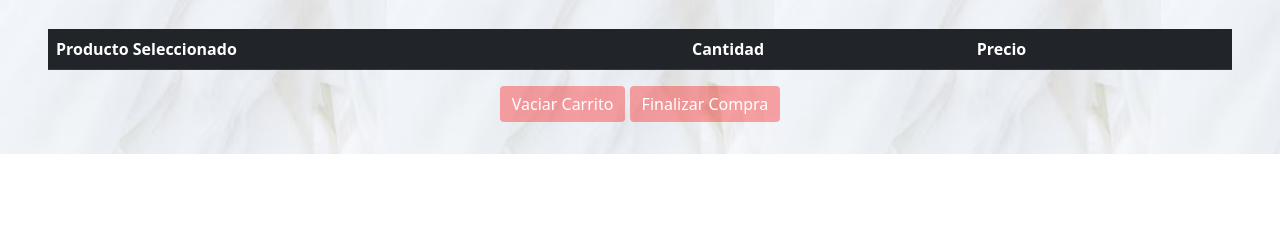
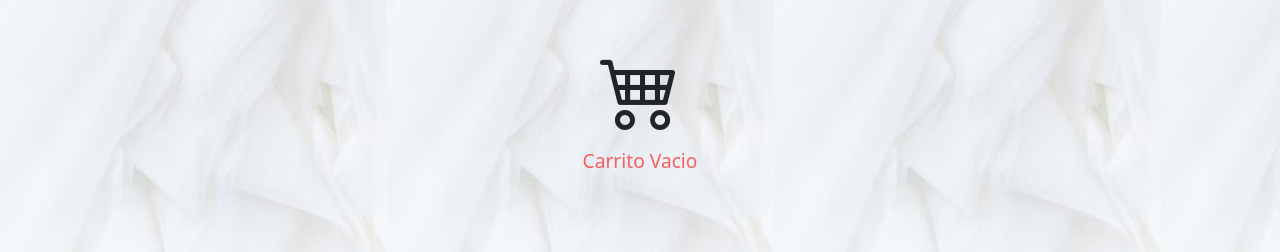
Before and after one commit to sofiasalguero/carrito-compras, a plain HTML site: page index.html in a window 1280 px wide. Shown: the part 784-1036 px from the top of the page. Before the commit the page ends 938 px from the top, so only its background shows below. Drawn offline with nearby package versions, Linux system fonts and the light colour scheme; some packages are replaced by stand-ins of ours; a script that the page names is missing.

Commit message:
Agrego display y hidden carrito

```diff
--- a/index.html
+++ b/index.html
@@ -10,6 +10,7 @@
     <link rel="stylesheet" href="sweetalert2.min.css">
     <!--Bootstrap-->
     <link href="https://cdn.jsdelivr.net/npm/bootstrap@5.1.3/dist/css/bootstrap.min.css" rel="stylesheet" integrity="sha384-1BmE4kWBq78iYhFldvKuhfTAU6auU8tT94WrHftjDbrCEXSU1oBoqyl2QvZ6jIW3" crossorigin="anonymous">
+    <link rel="stylesheet" href="https://cdn.jsdelivr.net/npm/bootstrap-icons@1.10.2/font/bootstrap-icons.css">
     <title>Carrito De Compras</title>
 </head>
 <body>
@@ -66,7 +67,12 @@
       <h2>Carrito De Compras</h2>
     </div>
 
-    <div class="table-contain">
+    <div class="carritoVacio">
+      <i class="bi bi-cart4"></i>
+      <h6>Carrito Vacio</h6>
+    </div>
+
+    <div class="table-contain" id="tabla">
       <table class="table table-dark">
         <thead>
           <tr>
@@ -83,7 +89,7 @@
       </table>
     </div>
 
-    <div class="seccion-botones">
+    <div class="seccion-botones" id="botonesTabla">
       <button class="btn" id="vaciarCarrito">Vaciar Carrito</button>
       <button class="btn" id="finalizarCompra">Finalizar Compra</button>
     </div>
--- a/index.js
+++ b/index.js
@@ -1,4 +1,8 @@
 let botones_comprar = document.querySelectorAll(".btn-comprar");
+let tablaProductos = document.getElementById("tabla");
+let botonesTabla = document.getElementById("botonesTabla");
+let carritoVacio = document.getElementsByClassName("carritoVacio")[0];
+
 
 for (let boton of botones_comprar){
     boton.addEventListener("click", agregar_a_carrito)
@@ -68,6 +72,17 @@ function mostrar_carrito (carrito) {
     for( let boton of btn_borrar){
 
         boton.addEventListener("click", borrar_producto);
+    }
+
+
+    if (carrito.length > 0) {
+        carritoVacio.style.display = 'none';
+        tablaProductos.style.display = 'block';
+        botonesTabla.style.display = 'block';
+    } else {
+        carritoVacio.style.display = 'block';
+        tablaProductos.style.display = 'none';
+        botonesTabla.style.display = 'none';
     }
 }
 
--- a/style/style.scss
+++ b/style/style.scss
@@ -48,6 +48,17 @@ body{
 
         }
     }
+    .carritoVacio{
+        text-align: center;
+        i{
+            font-size: 5rem;
+        }
+        h6{
+            color:rgba(255, 0, 0, 0.603);
+            font-size: 1.2rem;
+            margin-bottom: 5rem;
+        }
+    }
     .seccion-carrito{
         h2{
             text-align: center;
@@ -72,4 +83,9 @@ body{
                 }
         }
     }
+
+    #tabla, #botonesTabla{
+        display: none;
+    }
+
 }
```
Also changed, not shown: css/index.css, style/style.css.
